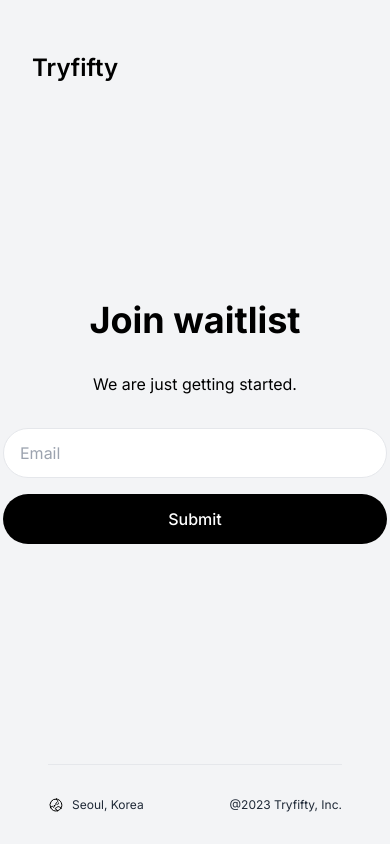
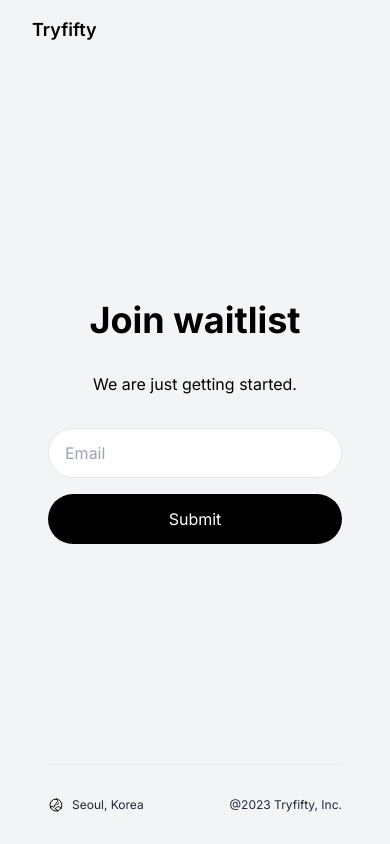
Before and after one commit to tryfifty/tryfifty, a Next.js app: page /waitlist in a window 390 px wide. Built offline with nearby package versions, Linux system fonts and the light colour scheme; no server answers.

Commit message:
style:mobile style

```diff
--- a/src/app/components/footer.tsx
+++ b/src/app/components/footer.tsx
@@ -2,7 +2,7 @@ import React from "react";
 
 const Footer = () => {
   return (
-    <div className=" absolute bottom-0 flex w-full h-32 pt-12 px-12">
+    <div className="flex w-full h-32 pt-12 px-12">
       <div className="border-t-[1px] w-full flex flex-row justify-between items-center ">
         <div className="flex flex-row">
           <svg
--- a/src/app/components/header.tsx
+++ b/src/app/components/header.tsx
@@ -2,9 +2,9 @@ import React from "react";
 
 const Header = () => {
   return (
-    <div className="absolute top-0 flex w-full h-32 pt-4 px-8">
+    <div className="absolute top-0 flex w-full  h-16 lg:h-32 pt-0 lg:pt-4 px-8">
       <a href="/">
-        <h1 className="mt-9 text-2xl font-['SF Pro Display'] lg:mt-0 lg:text-2xl font-semibold">
+        <h1 className="mt-4 text-lg font-['SF Pro Display'] lg:mt-0 lg:text-2xl font-semibold">
           Tryfifty
         </h1>
       </a>
--- a/src/app/waitlist/page.tsx
+++ b/src/app/waitlist/page.tsx
@@ -16,7 +16,7 @@ const WaitlistPage = () => {
       .from("waitlist")
       .insert([{ email: email }]);
 
-      console.log(data, error);
+    console.log(data, error);
 
     if (!error) {
       setSucceeded(true);
@@ -24,9 +24,9 @@ const WaitlistPage = () => {
   };
 
   return (
-    <main className="flex min-h-screen  w-full h-screen flex-col items-center justify-center p-24 bg-gray-100">
+    <main className="flex min-h-screen  w-full h-screen flex-col items-center justify-center p-12 lg:p-24 bg-gray-100">
       <Header />
-      <div className="flex flex-col">
+      <div className="flex flex-col w-full items-center">
         <h1 className="text-4xl font-bold text-center">
           {!succeeded ? "Join waitlist" : "You're in!"}
         </h1>
@@ -36,29 +36,31 @@ const WaitlistPage = () => {
             : "We’ll notify you as soon as our product is ready."}
         </p>
         {!succeeded && (
-          <>
+          <div className="flex flex-col w-full lg:w-96 ">
             <input
               type="text"
               name="email"
               id="email"
-              className="peer flex text-primary transition-colors placeholder:text-muted focus:outline-none focus:ring-1 focus:ring-black focus:placeholder:text-gray-8 text-md px-4 py-3 h-[--input-size-lg] rounded-full bg-canvas border border-gray-7 hover:border-gray-8 focus:border-gray-11 data-[invalid]:border-error mt-8 w-96"
+              className="flex text-primary transition-colors placeholder:text-muted focus:outline-none focus:ring-1 focus:ring-black focus:placeholder:text-gray-8 text-md px-4 py-3 h-[--input-size-lg] rounded-full border mt-8"
               placeholder="Email"
               value={email}
               onChange={(e) => setEmail(e.target.value)}
-            ></input>
-            <p className="w-96 mt-4">
+            />
+            <p className="mt-4">
               <a
                 data-variant="primary"
-                className="group relative border border-transparent inline-flex justify-center items-center rounded-full font-medium outline-none data-[state=active]:pointer-events-none gap-[.3em] disabled:pointer-events-none transition-colors bg-primary text-canvas hover:bg-primary/75 data-[state=open]:bg-primary/75 disabled:opacity-30 text-base py-3 px-6 min-w-[12em] w-full bg-black text-white hover:bg-gray-500"
+                className="border border-transparent inline-flex justify-center items-center rounded-full outline-none data-[state=active]:pointer-events-none gap-[.3em] disabled:pointer-events-none transition-colors bg-primary text-canvas hover:bg-primary/75 data-[state=open]:bg-primary/75 disabled:opacity-30 text-base py-3 px-6  w-full bg-black text-white hover:bg-gray-500"
                 onClick={() => handleSubmit()}
               >
                 <span className="contents">Submit</span>
               </a>
             </p>
-          </>
+          </div>
         )}
       </div>
-      <Footer />
+      <div className="fixed bottom-0 w-full">
+        <Footer />
+      </div>
     </main>
   );
 };
```
